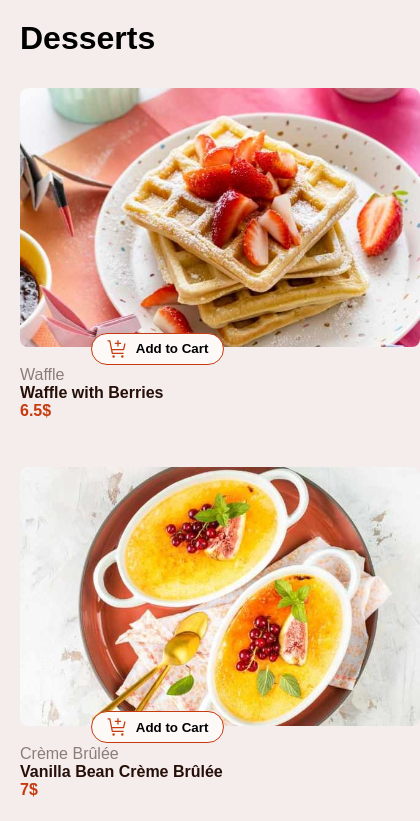
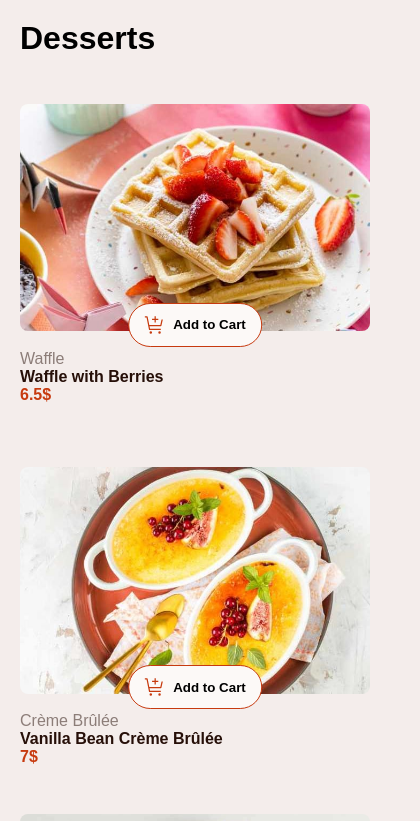
Before and after one commit to zakariyaxaaji/productListWithCart, a React (Vite) app: page / in a window 390 px wide. Shown: the top 821 px of the page, 420 px wide, since content can reach past the window. Built offline with nearby package versions, Linux system fonts and the light colour scheme; a web font is replaced by a local one.

Commit message:
positioning the overlay at the bottom for mobile view

```diff
--- a/src/App.jsx
+++ b/src/App.jsx
@@ -1,4 +1,4 @@
-import React, { useState } from "react";
+import React, { useEffect, useState } from "react";
 import "./main.css";
 import Container from "./components/Container";
 import ProductList from "./components/ProductList";
@@ -6,15 +6,26 @@ import Cart from "./components/Cart";
 import Overlay from "./components/Overlay";
 const App = () => {
   const [modalView, setModalView] = useState(false);
+  const body = document.querySelector("body");
+  useEffect(() => {
+    if (modalView) {
+      document.body.classList.add("noScroll");
+    } else {
+      document.body.classList.remove("noScroll");
+    }
+  }, [modalView]);
+
   return (
     <div>
       <Container>
         <ProductList />
-        <Cart setModalView={setModalView}  />
-        {modalView && <Overlay modalView={modalView} setModalView={setModalView} />}
+        <Cart setModalView={setModalView} />
+        {modalView && (
+          <Overlay modalView={modalView} setModalView={setModalView} />
+        )}
       </Container>
     </div>
-  );
-};
+  )
+}
 
 export default App;
--- a/src/components/Cart.jsx
+++ b/src/components/Cart.jsx
@@ -91,6 +91,6 @@ const Cart = ({ modalView = false, setModalView = () => {} }) => {
       )}
     </div>
   );
-};
+}
 
 export default Cart;
--- a/src/components/button.module.css
+++ b/src/components/button.module.css
@@ -55,3 +55,12 @@
 .quantity:hover {
   fill: var(--red);
 }
+
+@media screen and (max-width: 560px) {
+  .addToCartBtn,
+  .inputContainer {
+    left: 50%;
+    transform: translateX(-50%);
+    height: 44px;
+  }
+}
--- a/src/components/cart.module.css
+++ b/src/components/cart.module.css
@@ -81,5 +81,11 @@
   }
 }
 @media screen and (max-width: 560px) {
+  .cartContainer{
+    margin: 0;
 
+  }
+  .modalCartContainer{
+    position: inherit;
+  }
 }
--- a/src/components/overlay.module.css
+++ b/src/components/overlay.module.css
@@ -10,3 +10,12 @@
   background-color: rgb(0 0 0 / 77%);
 
 }
+
+@media screen and (max-width: 560px) {
+   .overlayContainer{
+    top: unset;
+    bottom: 0px;
+    align-items: flex-end;
+  }
+
+}
--- a/src/components/product.module.css
+++ b/src/components/product.module.css
@@ -34,12 +34,9 @@
 
 @media screen and (max-width: 560px) {
   .imgContainer{
-    width: 400px;
+    width: 100%;
   }
-}
-@media screen and (max-width: 560px) {
   .productContainer{
     margin: .5rem auto;
   }
-
 }
--- a/src/main.css
+++ b/src/main.css
@@ -62,9 +62,13 @@ body {
   font-family: "RedHat", sans-serif;
   font-size: var(--btx);
   background-color: var(--rose100);
+  position: relative;
 }
 
 a {
   text-decoration: none;
   color: inherit;
 }
+.noScroll{
+  overflow: hidden;
+}
--- a/src/main.jsx
+++ b/src/main.jsx
@@ -6,5 +6,5 @@ import App from './App.jsx'
 createRoot(document.getElementById('root')).render(
   <StrictMode>
     <App />
-  </StrictMode>,
+  </StrictMode>
 )
```
